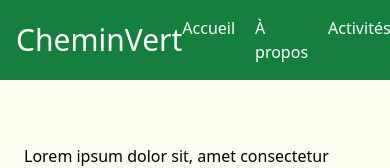
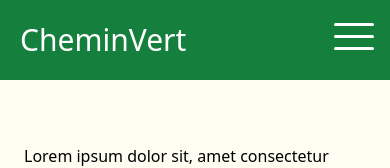
Before and after one commit to WildCodeSchool-2024-02/Protojam-team-E, a React (Vite) app: page / in a window 390 px wide. Shown: the top 168 px of the page. Built offline with nearby package versions, Linux system fonts and the light colour scheme.

Commit message:
Merge local navbar et nabvarcss de David

```diff
--- a/src/App.css
+++ b/src/App.css
@@ -1,3 +1,19 @@
+* {
+  box-sizing: border-box;
+  margin: 0;
+  padding: 0;
+  outline: none;
+}
+
+body {
+  margin: 0;
+}
+
+ul {
+  list-style: none;
+  padding-right: 50px;
+  margin: 0;
+}
 .bg-FDFDF2 {
-    background-color: #FDFDF2;
-  }
+  background-color: #fdfdf2;
+}
--- a/src/components/Navbar.jsx
+++ b/src/components/Navbar.jsx
@@ -1,19 +1,40 @@
-import {Link} from "react-router-dom";
+import React from "react";
+import "../navBar.css";
+import { useState } from "react";
+import { Link } from "react-router-dom";
 export default function Navbar() {
-    return(
-       <nav className="bg-green-700 flex text-l text-white justify-between px-4 h-20">
-        <span className="text-3xl my-auto">CheminVert</span>
-            <ul className="flex gap-5 my-auto">
-                <li>
-                    <Link to="/">Accueil</Link>
-                </li>
-                <li>
-                    <Link to="/About">À propos</Link>
-                </li>
-                <li>
-                <Link to="/Activities">Activités</Link>
-                </li>
-            </ul>
-</nav>
+    const [showLinks, setShowLinks] = useState(false);
+    const handleShowLinks = () => {
+        setShowLinks(!showLinks);
+      };
 
-)}
+      return (
+        <nav
+          className={` bg-green-700 flex text-l text-white justify-between h-20 ${
+            showLinks ? "showNav" : "hideNav"
+          }`}
+        >
+          <span className="text-3xl px-5 my-auto">CheminVert</span>
+          <ul className="bg-green-700 navBarLinks flex gap-5 px-5 my-auto">
+            <li className="navBarItem slideInDown-1">
+              <Link className="navBarLink" to="/">
+                Accueil
+              </Link>
+            </li>
+            <li className="navBarItem slideInDown-2">
+              <Link className="navBarLink" to="/About">
+                À propos
+              </Link>
+            </li>
+            <li className="navBarItem slideInDown-3">
+              <Link className="navBarLink" to="/Activities">
+                Activités
+              </Link>
+            </li>
+          </ul>
+          <button className="navBarBurger my-auto" onClick={handleShowLinks}>
+            <span className="burgerBar"></span>
+          </button>
+        </nav>
+      );
+    }
--- /dev/null
+++ b/src/components/navBar.css
@@ -0,0 +1,107 @@
+.navBar {
+    display: flex;
+    flex-wrap: wrap;
+    align-items: center;
+    justify-content: space-between;
+    position: fixed;
+    width: 100%;
+    min-height: 75px;
+    padding: 1rem;
+    background-color: green;
+    color: white;
+  }
+  .navBarLinks {
+    display: flex;
+  }
+  .navBarLink {
+    padding: 0 0.3rem;
+    color: inherit;
+  }
+  .navBarBurger {
+    width: 40px;
+    height: 40px;
+    background: transparent;
+    border: none;
+    color: inherit;
+    display: none;
+  }
+  @media screen and (max-width: 767px) {
+    .navBarLinks {
+      flex-direction: column;
+      justify-content: center;
+      align-items: center;
+      position: fixed;
+      right: -100vw;
+      width: 0;
+      height: 25vh;
+      visibility: hidden;
+      transition: all 0.5s ease-out;
+    }
+    .showNav .navBarLinks {
+      width: 100%;
+      right: 0;
+      visibility: visible;
+    }
+    .navBarLink {
+      display: block;
+      padding: 1rem;
+      font-size: 5vw;
+    }
+    .navBarBurger {
+      display: block;
+      position: fixed;
+      top: 1rem;
+      right: 1rem;
+    }
+    .navBarBurger:hover {
+      cursor: pointer;
+    }
+    .burgerBar,
+    .burgerBar::before,
+    .burgerBar::after {
+      display: block;
+      width: 40px;
+      height: 3px;
+      position: relative;
+      border-radius: 3px;
+      background: white;
+      transition: all 0.5s ease-in-out;
+    }
+    .burgerBar::before,
+    .burgerBar::after {
+      content: "";
+      position: absolute;
+      left: 0;
+    }
+    .burgerBar::before {
+      transform: translateY(-12px);
+    }
+    .burgerBar::after {
+      transform: translateY(12px);
+    }
+    .showNav .burgerBar {
+      width: 0;
+      background: transparent;
+    }
+    .showNav .burgerBar::before {
+      transform: rotate(45deg);
+    }
+    .showNav .burgerBar::after {
+      transform: rotate(-45deg);
+    }
+    .navBarItem {
+      transform: translate(100vh);
+    }
+    .showNav .navBarItem {
+      transform: translate(0);
+    }
+    .showNav .slideInDown-1 {
+      transition: all 1s ease-out;
+    }
+    .showNav .slideInDown-2 {
+      transition: all 1.1s ease-out;
+    }
+    .showNav .slideInDown-3 {
+      transition: all 1.2s ease-out;
+    }
+  }
```
